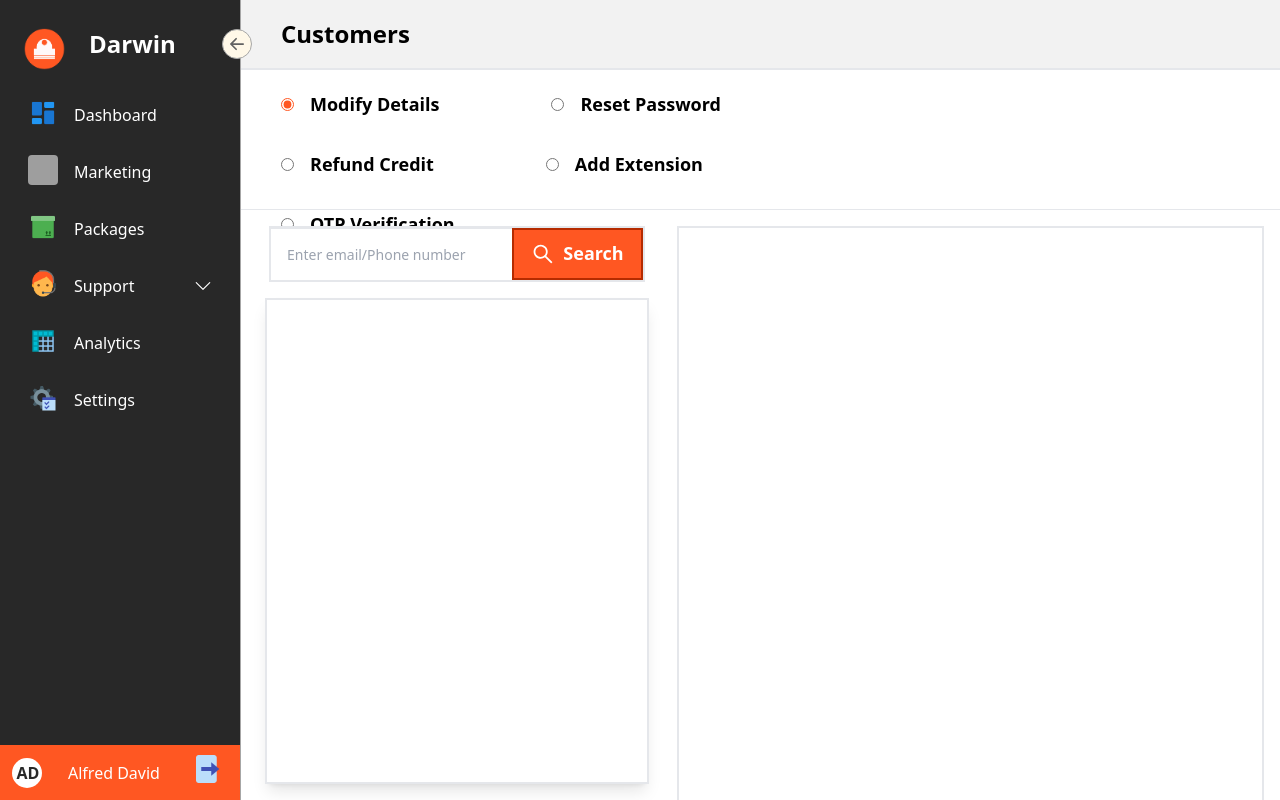
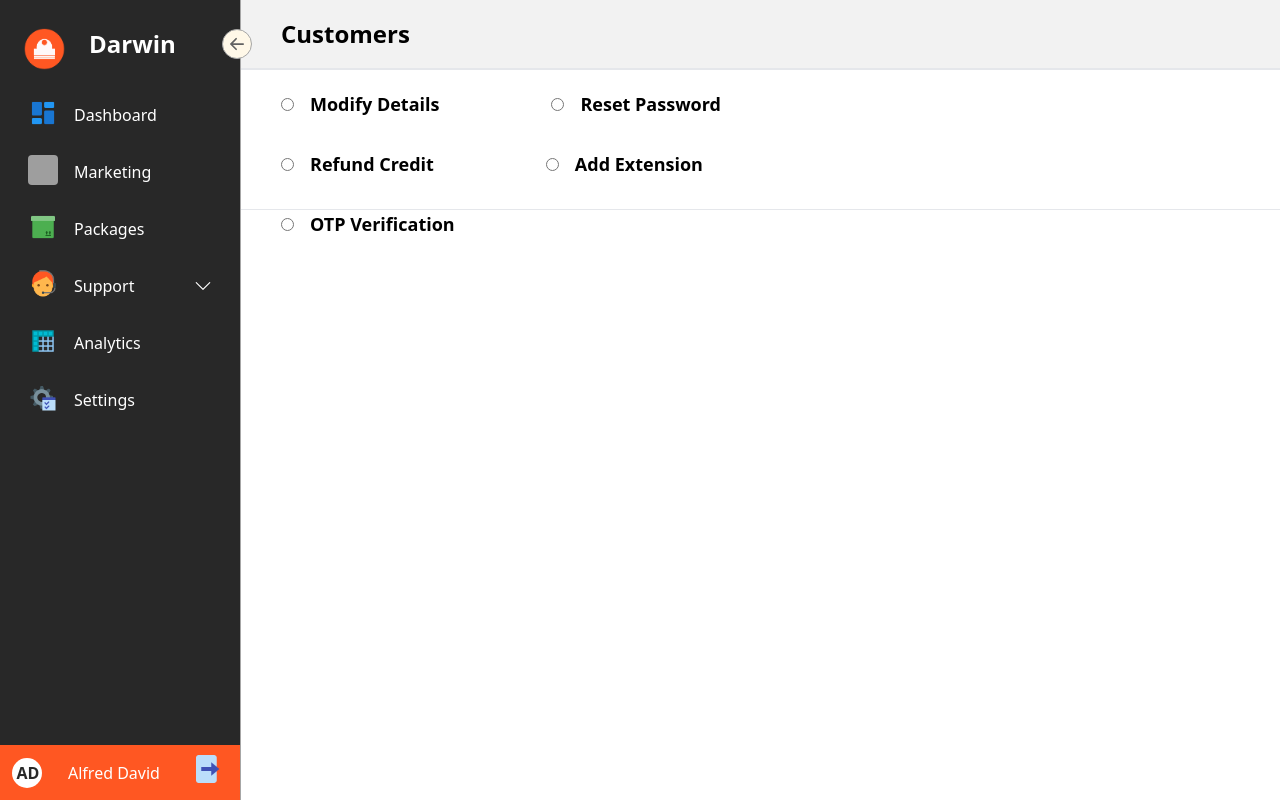
Before and after one commit to SandeepMS07/invoice-form, a Next.js app: page /CustomerSupport/Customer in a window 1280 px wide. Built offline with nearby package versions, Linux system fonts and the light colour scheme; grey boxes are pictures that could not be loaded.

Commit message:
reduced code

```diff
--- a/pages/Auth/Login/index.tsx
+++ b/pages/Auth/Login/index.tsx
@@ -72,7 +72,7 @@ const Login = () => {
             // body: JSON.stringify({ token: "ABCD" })
           })
           .then(() => {
-            router.push("/CustomerSupport/Invoice");
+            router.push("/");
           });
         setIsLoading(false);
       })
--- a/pages/CustomerSupport/Customer/index.tsx
+++ b/pages/CustomerSupport/Customer/index.tsx
@@ -7,14 +7,15 @@ import SearchButton from "../../../components/Buttons/searchButton";
 import Table from "../../../components/table/table";
 
 const index = () => {
-  const [search, setSearch] = useState();
+  const [searchKey, setSearchKey] = useState();
   const [data, setData] = useState();
+  const [isChecked, setIsChecked] = useState(false);
 
   const onSubmit = (e: any) => {
     e.preventDefault();
     axios({
       method: "get",
-      url: `https://nl-ns-apim-ds.azure-api.net/dev-darwin-lc/v1/customerSupport/getAddExtentiondata/${search}`,
+      url: `https://nl-ns-apim-ds.azure-api.net/dev-darwin-lc/v1/customerSupport/getAddExtentiondata/${searchKey}`,
       headers: {
         "Ocp-Apim-Subscription-Key": "23835e387fda4748b2aed408f9e90e8c",
       },
@@ -30,8 +31,21 @@ const index = () => {
   };
 
   const onChange = (e: any) => {
-    setSearch(e.target.value);
+    setSearchKey(e.target.value);
   };
+
+  const handleRadioButton = (e: any) => {
+    e.preventDefault();
+    setIsChecked(true);
+  };
+
+  const details = [
+    { value: "modifyDetails", title: "Modify Details" },
+    { value: "resetPassword", title: "Reset Password" },
+    { value: "refundCredit", title: "Refund Credit" },
+    { value: "addExtension", title: "Add Extension" },
+    { value: "otpVerify", title: "OTP Verification" },
+  ];
 
   return (
     <div className="h-screen">
@@ -48,79 +62,32 @@ const index = () => {
            * radio button
            *   */}
           <div className="hidden md:flex flex-wrap ml-10 mt-5 w-2/3 gap-x-28">
-            <div className="mb-8">
+            {details.map((inp, index) => {
+              return (
+                <div className="mb-8" key={index}>
                   <input
                     type="radio"
                     name="customers"
-                id="modifyDetails"
+                    id={inp.value}
+                    value={inp.title}
                     className="accent-[#ff5722] ring-border transition duration-400"
-                defaultChecked
+                    onChange={handleRadioButton}
                   />
                   <label
-                htmlFor="modifyDetails"
+                    htmlFor={inp.value}
                     className="text-lg font-semibold ml-4"
                   >
-                Modify Details
+                    {inp.title}
                   </label>
                 </div>
-            <div className="mb-8">
-              <input
-                type="radio"
-                name="customers"
-                id="resetPassword"
-                className="accent-[#ff5722] ring-border transition duration-400"
-              />
-              <label
-                htmlFor="resetPassword"
-                className="text-lg font-semibold ml-4"
-              >
-                Reset Password
-              </label>
-            </div>
-            <div className="mb-8">
-              <input
-                type="radio"
-                name="customers"
-                id="refundCredit"
-                className="accent-[#ff5722] ring-border transition duration-400"
-              />
-              <label
-                htmlFor="refundCredit"
-                className="text-lg font-semibold ml-4"
-              >
-                Refund Credit
-              </label>
-            </div>
-            <div className="mb-8">
-              <input
-                type="radio"
-                name="customers"
-                id="addExtension"
-                className="accent-[#ff5722] ring-border transition duration-400"
-              />
-              <label
-                htmlFor="addExtension"
-                className="text-lg font-semibold ml-4"
-              >
-                Add Extension
-              </label>
-            </div>
-            <div className="mb-8">
-              <input
-                type="radio"
-                name="customers"
-                id="otpVerify"
-                className="accent-[#ff5722] ring-border transition duration-400"
-              />
-              <label htmlFor="otpVerify" className="text-lg font-semibold ml-4">
-                OTP Verification
-              </label>
-            </div>
+              );
+            })}
           </div>
 
           {/**
            *dropdown list [mobile]
            *   */}
+
           <div className="md:hidden flex flex-col m-4 ">
             <label
               htmlFor="customers"
@@ -172,7 +139,7 @@ const index = () => {
       {/**
        *
        */}
-
+      {isChecked && (
         <div className="h-[585px] w-full">
           <div className="flex flex-col md:flex-row">
             <div className="w-full md:w-5/12">
@@ -213,6 +180,7 @@ const index = () => {
           </div>
           {/* </div> */}
         </div>
+      )}
     </div>
   );
 };
--- a/pages/_app.tsx
+++ b/pages/_app.tsx
@@ -2,7 +2,7 @@ import "../styles/globals.css";
 import type { AppProps } from "next/app";
 import { Provider } from "react-redux";
 import Layout from "../components/Layout";
-import { store } from "../app/store";
+import { store } from "../Redux/app/store";
 
 function MyApp({ Component, pageProps }: AppProps) {
   return (
```
Also changed, not shown: Redux/app/hooks.ts (renamed from app/hooks.ts), Redux/app/store.tsx (renamed from app/store.tsx), Redux/features/customer/modifySlice.tsx (renamed from features/customer/modifySlice.tsx), Redux/features/user/userSlice.tsx (renamed from features/user/userSlice.tsx). Lines whose indentation alone changed are shown as unchanged.
